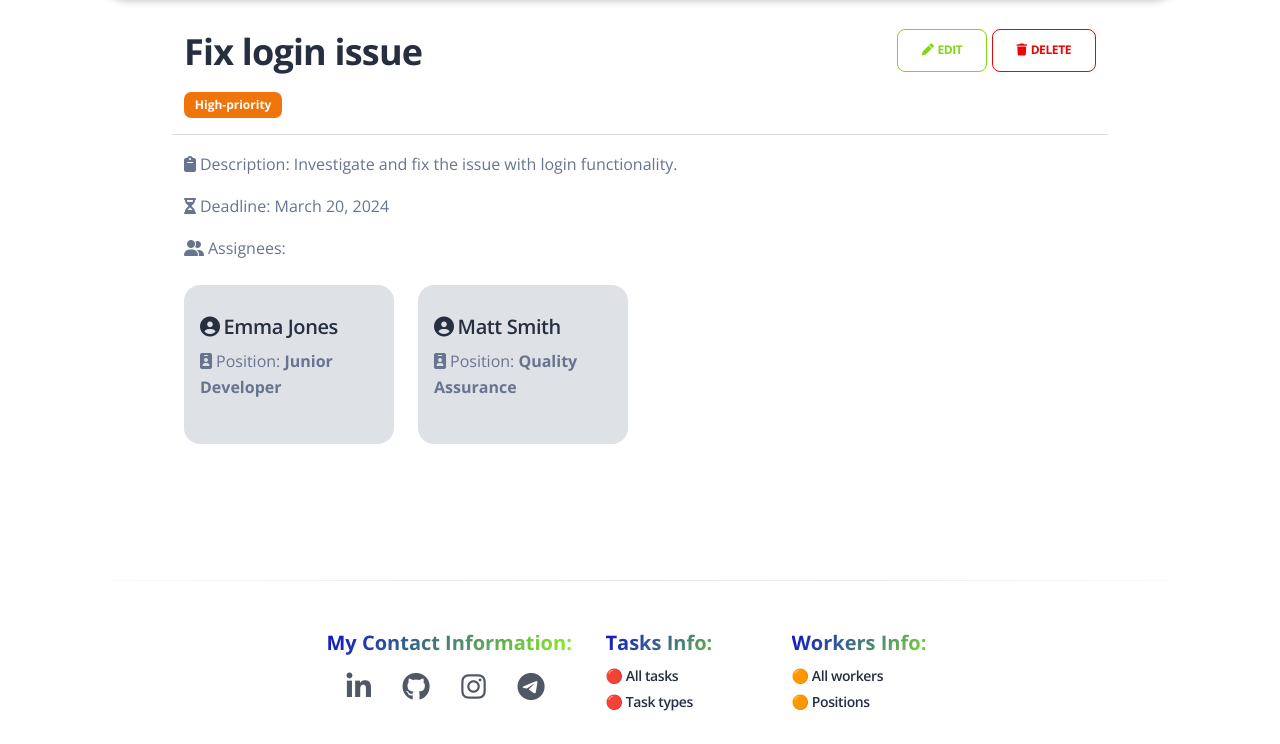
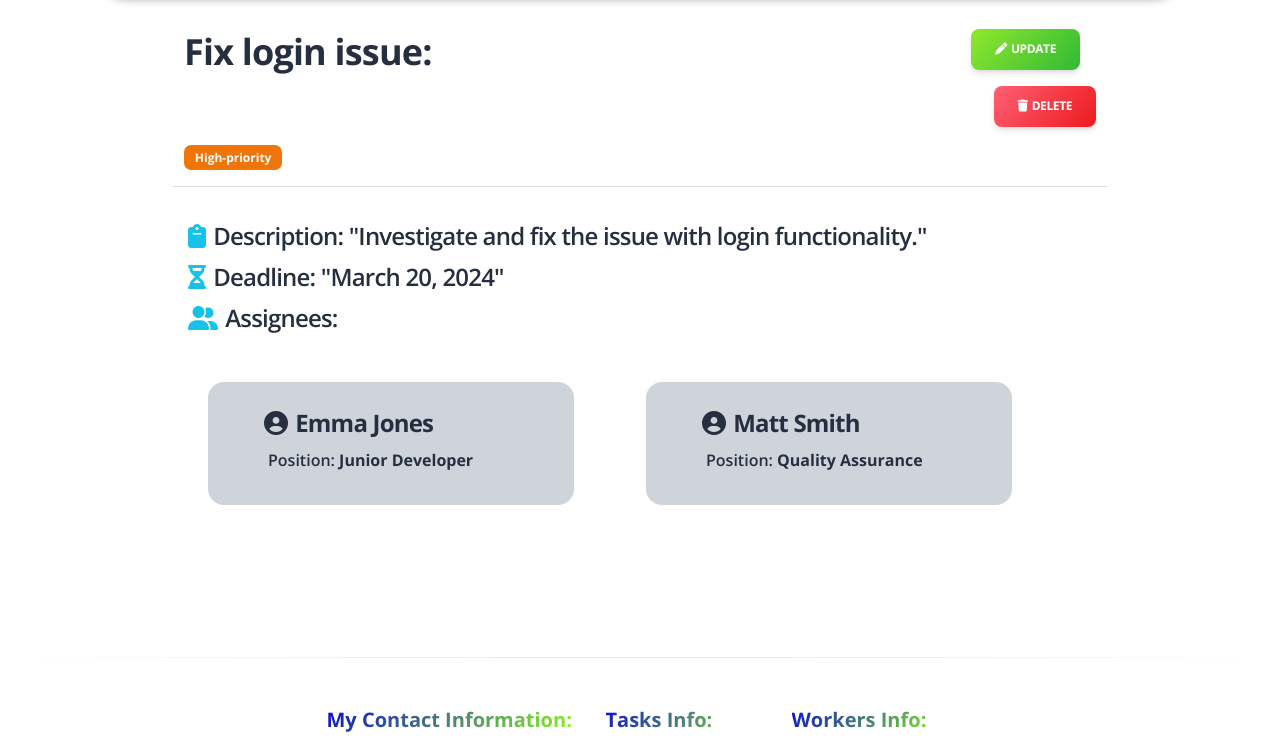
Before and after one commit to ArtemLeo/it-company-task-manager, a Django app: page /tasks/2/detail/ in a window 1280 px wide. Shown: the part 83-827 px from the top of the page. Before the commit the page ends 794 px from the top, so only its background shows below. Run offline with Django 5.2, Linux system fonts and the light colour scheme; a user stored in the database is signed in; data comes from the database, SQL or seed files in the repository; some libraries are stand-ins or nearby versions.

Commit message:
modified templates/task_manager/task_confirm_delete.html,templates/task_manager/task_detail.html

```diff
--- a/templates/task_manager/task_confirm_delete.html
+++ b/templates/task_manager/task_confirm_delete.html
@@ -7,18 +7,18 @@
 {% load crispy_forms_filters %}
 {% block content %}
   {% include "includes/navigation-light.html" %}
-  <section class="py-7">
+  <section class="py-3">
     <div class="container text-center">
       <div class="row">
         <div class="col-lg-12">
-          <h3 class="mt-12">Are you sure you want to delete the task: {{ task.name }}?</h3>
+          <h3 class="mt-12">Are you sure you want to delete the task "{{ task.name }}"?</h3>
         </div>
       </div>
       <br>
       <div class="row">
         <form action="" method="post">
           {% csrf_token %}
-          <input type="submit" value="Yes, delete" class="fs-6 p-2 btn btn bg-gradient-danger link-to-page ms-3 mt-3">
+          <input type="submit" value="Yes, delete" class="btn bg-gradient-danger me-0">
           <a class="btn bg-gradient-success ms-4" href="{{ request.META.HTTP_REFERER }}">Changed my mind</a>
         </form>
       </div>
--- a/templates/task_manager/task_detail.html
+++ b/templates/task_manager/task_detail.html
@@ -10,13 +10,13 @@
     <div class="container w-75">
       <div class="row">
         <div class="col-lg-9">
-          <h2 class="mb-3 mt-3">{{ task.name }}</h2>
+          <h2 class="mb-3 mt-3">{{ task.name }}:</h2>
         </div>
         <div class="col-lg-3 mt-3 text-right">
-          <a href="{% url 'task_manager:task-update' pk=task.id %}" class="btn btn-outline-success">
-            <i class="fas fa-pen me-1"></i>Edit
+          <a href="{% url 'task_manager:task-update' pk=task.id %}" class="btn bg-gradient-success me-3">
+            <i class="fas fa-pen me-1"></i>Update
           </a>
-          <a href="{% url 'task_manager:task-delete' pk=task.id %}" class="btn btn-outline-danger">
+          <a href="{% url 'task_manager:task-delete' pk=task.id %}" class="btn bg-gradient-danger">
             <i class="fas fa-trash me-1"></i>Delete
           </a>
         </div>
@@ -32,21 +32,23 @@
           <p><span class="badge btn-success">Low-priority</span></p>
         {% endif %}
         <hr>
-        <p><i class="fas fa-clipboard me-1"></i>Description: {{ task.description }}</p>
-        <p><i class="fas fa-hourglass-half me-1"></i>Deadline: {{ task.deadline|date:"F j, Y" }}</p>
-        <p><i class="fas fa-user-friends me-1"></i>Assignees:</p>
+        <div class="fw-bold p-3">
+          <h4><i class="text-info fas fa-clipboard me-2"></i>Description: "{{ task.description }}"</h4>
+          <h4><i class="text-info fas fa-hourglass-half me-2"></i>Deadline: "{{ task.deadline|date:"F j, Y" }}"</h4>
+          <h4><i class="text-info fas fa-user-friends me-2"></i>Assignees:</h4>
+        </div>
         {% for worker in task.assignees.all %}
-          <div class="col-lg-3 my-2">
-            <div class="card card-plain card-blog bg-gray-300">
-              <div class="card-body px-0 m-1 mx-3">
+          <div class="col-lg-5 m-4">
+            <div class="card card-plain card-blog bg-gray-400 p-2">
+              <div class="card-body p-0 m-3 mx-5">
                 <a href="{% url 'task_manager:worker-detail' pk=worker.id %}"
-                ><h5 class="text-dark font-weight-bold"><i class="fas fa-user-circle me-1"></i>{{ worker.first_name }} {{ worker.last_name }}</h5></a>
-                <p><i class="fas fa-id-badge me-1"></i>Position: <b>{{ worker.position.name }}</b></p>
+                ><h4 class="fw-bold font-weight-bolder"><i
+                    class="fas fa-user-circle me-2"></i>{{ worker.first_name }} {{ worker.last_name }}</h4></a>
+                <h6><i class="me-1"></i>Position: <b>{{ worker.position.name }}</b></h6>
               </div>
             </div>
           </div>
         {% endfor %}
-
       </div>
     </div>
   </section>
```
